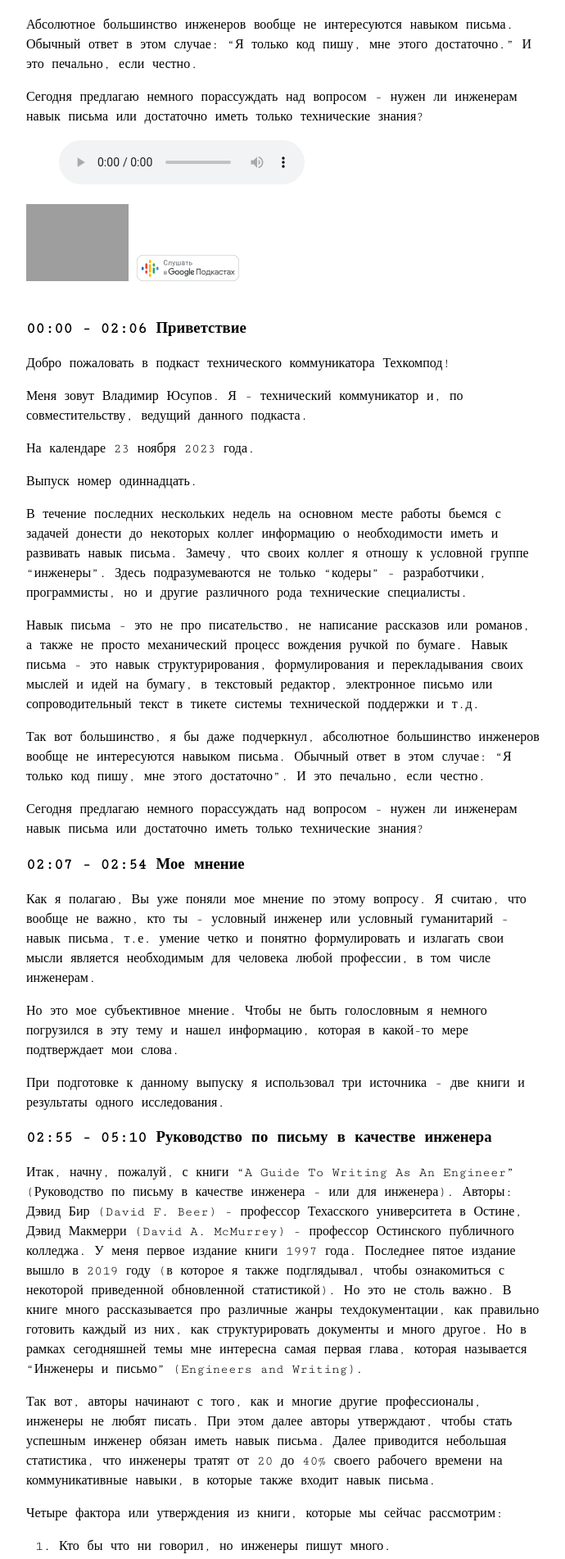
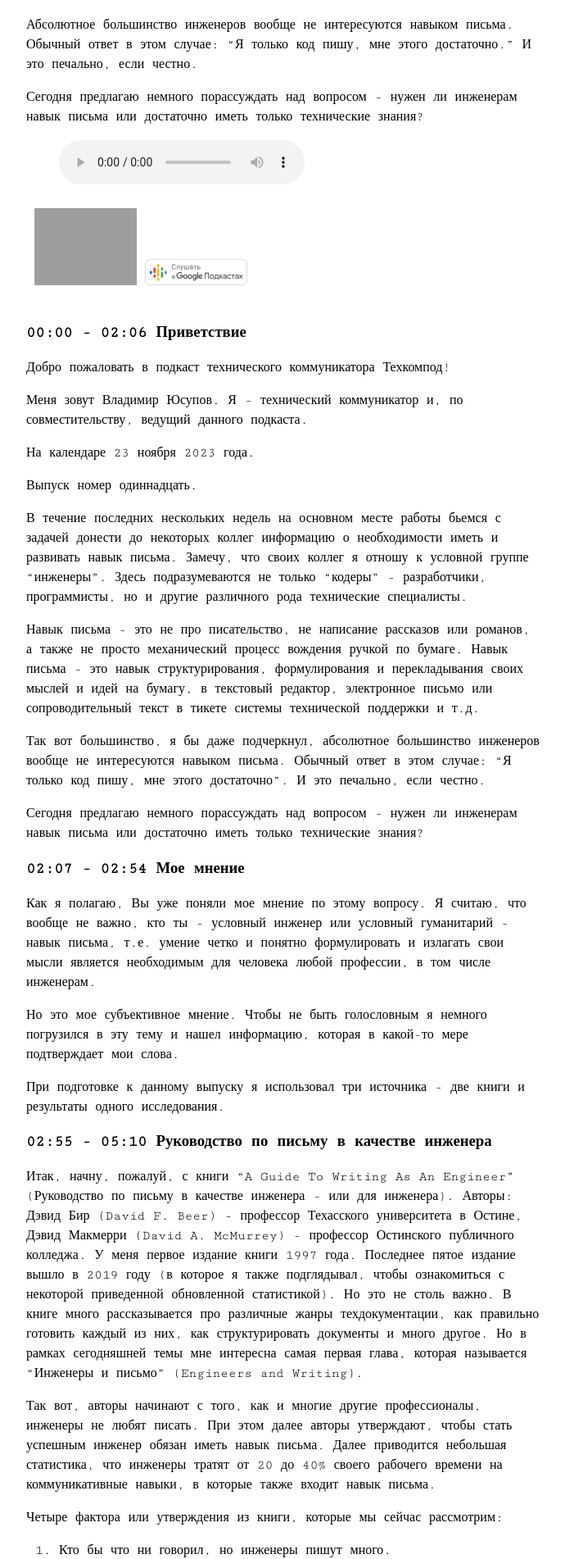
Before and after one commit to techwritex/techcommpod, a Jekyll site: the page built from _posts/2023-11-23-vypusk-11-nuzhen-li-inzheneram-navyk-pisma.md, in a window 1280 px wide. Shown: the part 403-2305 px from the top of the page at 82% size, without its empty margins (292-982 px from the left). Built offline with Jekyll 4.4.1, drawn with Linux system fonts in a browser that asks for light colours.

Commit message:
techcommpod-1.7.6-podcast-platforms-css

```diff
--- a/assets/css/style.css
+++ b/assets/css/style.css
@@ -126,7 +126,9 @@ table, td, th {
   }
 
 .podcastButtonsEmbedPost {
-    padding-bottom: 20px
+    padding-bottom: 20px;
+	padding-top: 5px;
+	padding-left: 10px;
 }
 
 .podcastButtons img {
```
